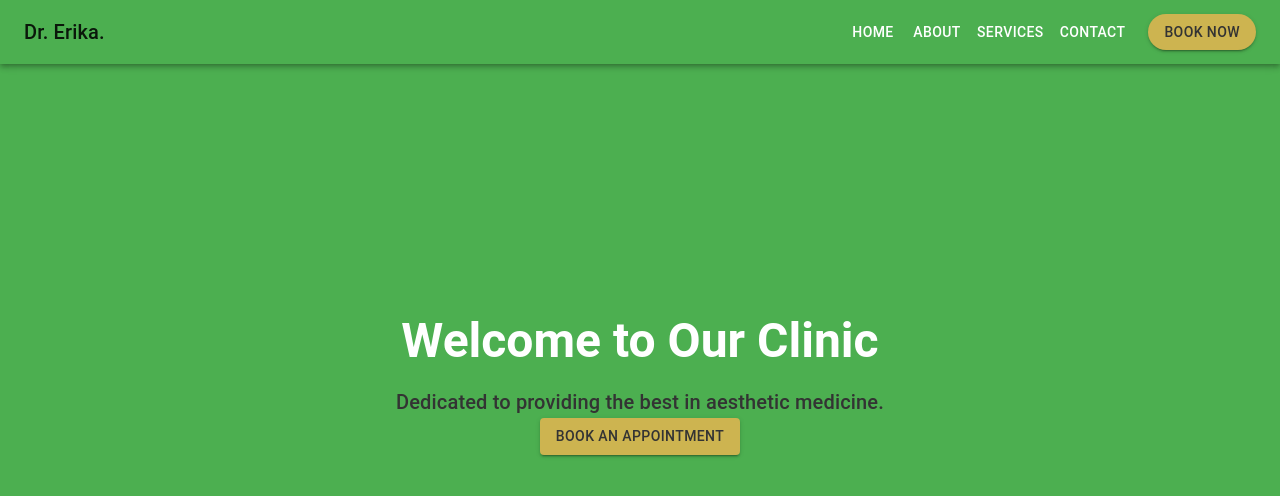
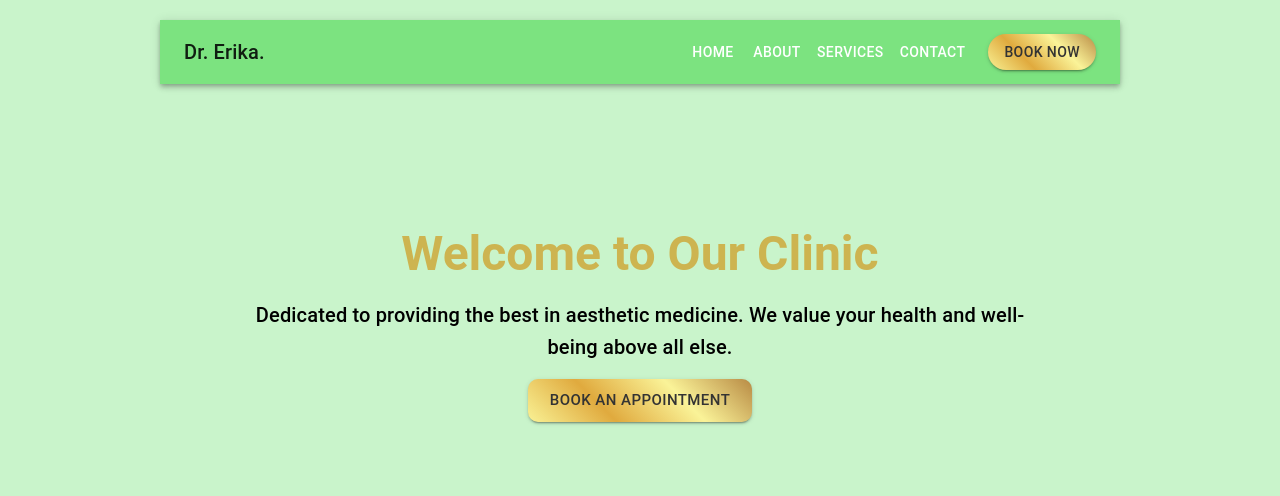
Before and after one commit to Danidehs/dr-web-app, a React (Create React App) app in the folder frontend/: page / in a window 1280 px wide. Shown: the top 496 px of the page. Built offline with nearby package versions, Linux system fonts and the light colour scheme.

Commit message:
style (Buttons): Updated buttons to have gradient color

```diff
--- a/frontend/src/App.css
+++ b/frontend/src/App.css
@@ -38,11 +38,10 @@
 }
 
 .app-container {
-  max-width: 700px;
-  background-color: #d5c069;
+  max-width: 1000px;
   margin: 0 auto;
   padding: 20px;
-  box-shadow: 0 0 10px rgba(0, 0, 0, 0.1);
+  /* box-shadow: 4px 0 10px -2px rgba(0,0,0,0.2), -4px 0 10px -2px rgba(0,0,0,0.2);  */
 }
 
 @media (max-width: 768px) {
@@ -55,7 +54,7 @@
 html body {
   margin: 0;
   font-family: 'Roboto', sans-serif;
-  background-color: #4caf50; /* #149165; */
+  background-color: #c9f4cb; /* #149165; */
   color: #333;
   line-height: 1.6;
 }
@@ -70,7 +69,7 @@ html body .MuiTypography-h2,
 html body .MuiTypography-h3,
 html body .MuiTypography-h4 {
   font-weight: bold;
-  color: white;
+  color: #cdb450;
 }
 
 html body .button, html body .MuiButton-containedSecondary {
@@ -89,3 +88,7 @@ html body .formContainerBox {
   border-radius: 12px;
   margin: 5%;
 }
+
+.goldGradient {
+  background: linear-gradient(45deg, #f9f295, #e0aa3e, #faf398, #b88a44);
+}
--- a/frontend/src/App.js
+++ b/frontend/src/App.js
@@ -14,7 +14,7 @@ import './App.css';
 const theme = createTheme({
   palette: {
     primary: {
-      main: '#4caf50',
+      main: '#7ce380',
     },
     secondary: {
       main: '#cdb450',
@@ -26,6 +26,7 @@ const App = () => {
   return (
     <ThemeProvider theme={theme}>
       <CssBaseline />
+      <div className='app-container'>
         <Router>
           <Header />
           <Routes>
@@ -37,6 +38,7 @@ const App = () => {
           </Routes>
           {/* <AppointmentsList /> */}
         </Router>
+      </div>
     </ThemeProvider>
   );
 };
--- a/frontend/src/components/Appointment.js
+++ b/frontend/src/components/Appointment.js
@@ -182,6 +182,7 @@ const Appointment = () => {
               variant='contained'
               color='secondary'
               size='large'
+              className='goldGradient'
               style={{ marginTop: '16px', borderRadius: '10px' }}
             >
               Book Appointment
--- a/frontend/src/components/Contact.js
+++ b/frontend/src/components/Contact.js
@@ -54,6 +54,7 @@ const Contact = () => {
               variant='contained'
               size='large'
               color='secondary'
+              className='goldGradient'
               style={{ marginTop: '16px', borderRadius: '10px' }}
             >
               Send Message
--- a/frontend/src/components/Header.js
+++ b/frontend/src/components/Header.js
@@ -8,7 +8,7 @@ const useStyles = makeStyles(() => {
   const theme = useTheme();
   return {
     appBar: {
-      backgroundColor: '#4caf50',
+      backgroundColor: '#7ce380',
     },
     logo: {
       flexGrow: 1,
@@ -49,6 +49,7 @@ const Header = () => {
           <Button
             color='secondary'
             variant='contained'
+            className='goldGradient'
             style={{ marginLeft: '15px', borderRadius: '50px' }}
           >
             Book Now
--- a/frontend/src/components/Home.js
+++ b/frontend/src/components/Home.js
@@ -4,20 +4,12 @@ import { Typography, Button, Container } from '@mui/material';
 
 const useStyles = makeStyles((theme) => ({
   heroContainer: {
-    height: '80vh',
+    height: '60vh',
     display: 'flex',
     alignItems: 'center',
     justifyContent: 'center',
     flexDirection: 'column',
     textAlign: 'center',
-    padding: theme.spacing(4),
-  },
-  heroButton: {
-    marginTop: theme.spacing(2),
-    backgroundColor: theme.palette.secondary.main,
-    '&:hover': {
-      backgroundColor: theme.palette.secondary.dark,
-    },
   },
 }));
 
@@ -25,18 +17,21 @@ const Home = () => {
   const classes = useStyles();
 
   return (
-    <div className={classes.heroContainer}>
+    <div className={classes.heroContainer} style={{ padding: '50px' }}>
       <Container>
         <Typography variant='h3' gutterBottom>
           Welcome to Our Clinic
         </Typography>
-        <Typography variant='h6'>
-          Dedicated to providing the best in aesthetic medicine.
+        <Typography variant='h6' style={{ color: 'black' }}>
+          Dedicated to providing the best in aesthetic medicine. We value your
+          health and well-being above all else.
         </Typography>
         <Button
           variant='contained'
           color='secondary'
-          className={classes.heroButton}
+          size='large'
+          className='goldGradient'
+          style={{ marginTop: '16px', borderRadius: '10px' }}
         >
           Book an Appointment
         </Button>
```
Lines whose indentation alone changed are shown as unchanged.
